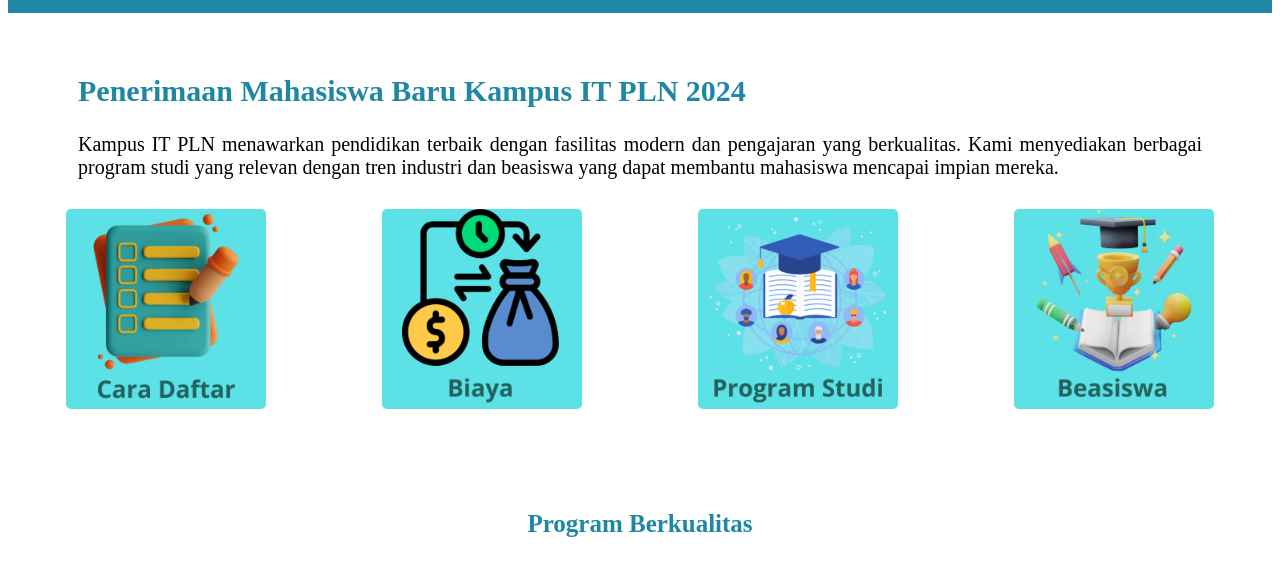
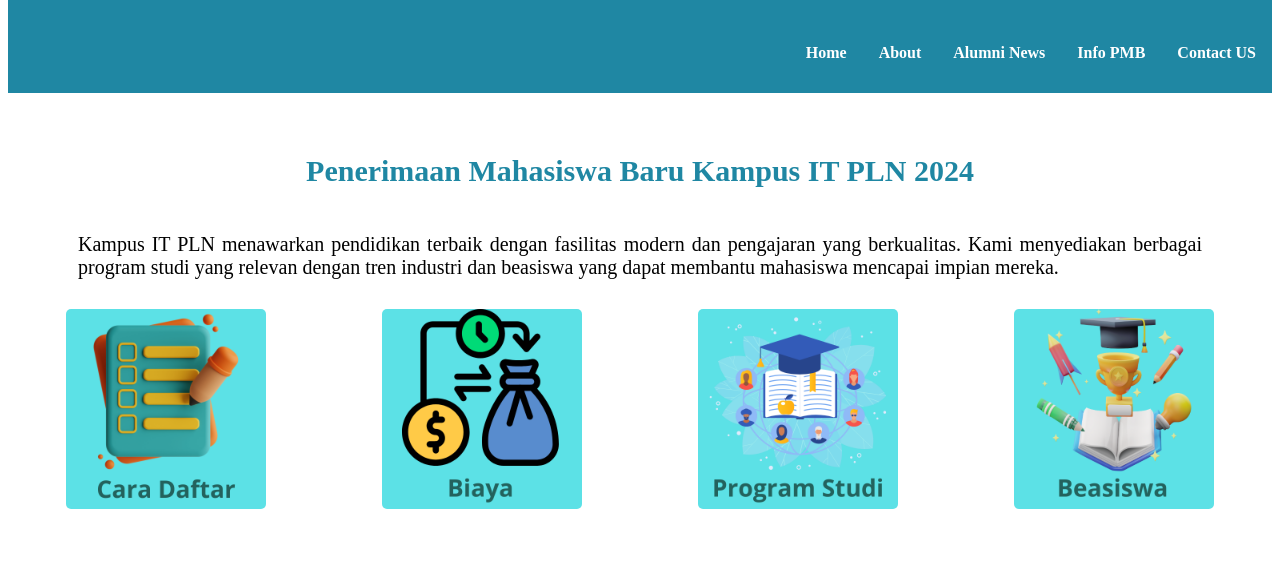
Before and after one commit to rizqiabdillah/UAS_Web, a plain HTML site: page index.html in a window 1280 px wide. Shown: the part 169-734 px from the top of the page. Drawn offline with nearby package versions, Linux system fonts and the light colour scheme.

Commit message:
first commit

```diff
--- a/index.html
+++ b/index.html
@@ -3,7 +3,7 @@
 <head>
     <meta charset="UTF-8">
     <meta name="viewport" content="width=device-width, initial-scale=1.0">
-    <title>Document</title>
+    <title>UAS Program Web</title>
     <link rel="stylesheet" href="style.css">
     <link rel="stylesheet" href="https://cdnjs.cloudflare.com/ajax/libs/aos/2.3.4/aos.css">
 </head>
@@ -12,11 +12,25 @@
         <img class="logo" src="img/itpln.png" alt="Logo IT PLN">
         <h1 class="judul">Selamat Datang di Institut Teknologi PLN</h1>
     </header>
+    <nav>
+        <div class="wrapper">
+            <div class="menu">
+                <ul>
+                    <li><a href="#home">Home</a></li>
+                    <li><a href="#about">About</a></li>
+                    <li><a href="#alumni">Alumni News</a></li>
+                    <li><a href="#pmb">Info PMB</a></li>
+                    <li><a href="#contact">Contact US</a></li>
+                </ul>
+            </div>
+        </div>
+    </nav>
     <br><br>
-    <h2>Penerimaan Mahasiswa Baru Kampus IT PLN 2024</h2>
-    <p>Kampus IT PLN menawarkan pendidikan terbaik dengan fasilitas modern dan pengajaran yang berkualitas. Kami menyediakan berbagai program studi yang relevan dengan tren industri dan beasiswa yang dapat membantu mahasiswa mencapai impian mereka.</p>
-    <main>
+    <main id="pmb">
         <section class="grid-container">
+            <h2>Penerimaan Mahasiswa Baru Kampus IT PLN 2024</h2>
+            <p>Kampus IT PLN menawarkan pendidikan terbaik dengan fasilitas modern dan pengajaran yang berkualitas. Kami menyediakan berbagai program studi yang relevan dengan tren industri dan beasiswa yang dapat membantu mahasiswa mencapai impian mereka.</p>
+
             <div class="grid-item">
                 <img src="img/daftar.png" alt="Cara Daftar">
                 <!-- <h2><a href="#">Cara Daftar</a></h2> -->
--- a/style.css
+++ b/style.css
@@ -25,11 +25,63 @@ header {
     font-size: 40px;
 }
 
+.wrapper {
+    width: 100%;
+    margin: auto;
+    position: relative;
+    background-color: rgb(31, 135, 163);
+}
+
+.menu {
+    float: right;
+}
+
+nav {
+    width: 100%;
+    margin: auto;
+    display: flex;
+    line-height: 80px;
+    position: sticky;
+    position: -webkit-sticky;
+    top: 0;
+    background: #ffffff;
+}
+
+nav ul {
+    list-style-type: none;
+    margin: 0;
+    padding: 0;
+    overflow: hidden;
+}
+
+nav ul li {
+    float: left;
+}
+
+nav ul li a {
+    color: white;
+    font-weight: bold;
+    text-align: center;
+    padding: 0px 16px 0px 16px;
+    text-decoration: none;
+}
+
+nav ul li a:hover {
+    text-decoration: underline;
+}
+
+section {
+    margin: auto;
+    display: flex;
+    margin-bottom: 50px;
+}
+
 h2 {
     padding: 0  70px;
     color: rgb(31, 135, 163);
     font-size: 30px;
 }
+
 p {
     padding: 0 70px;
     text-align: justify;
@@ -72,7 +124,6 @@ p {
 
 .grid-item h2 a:hover {
     color: rgb(31, 135, 163);
-    /* border-bottom: solid 2px black; */
 }
 
 .grid-item img {
@@ -121,12 +172,6 @@ p {
 }
 
 button {
-    /* font-size: 16px;
-    font-weight: bold;
-    padding: 5px;
-    border-radius: 5px;
-    position: relative;
-    left: 50%; */
     font-size: 16px;
     font-weight: bold;
     padding: 10px;
```
